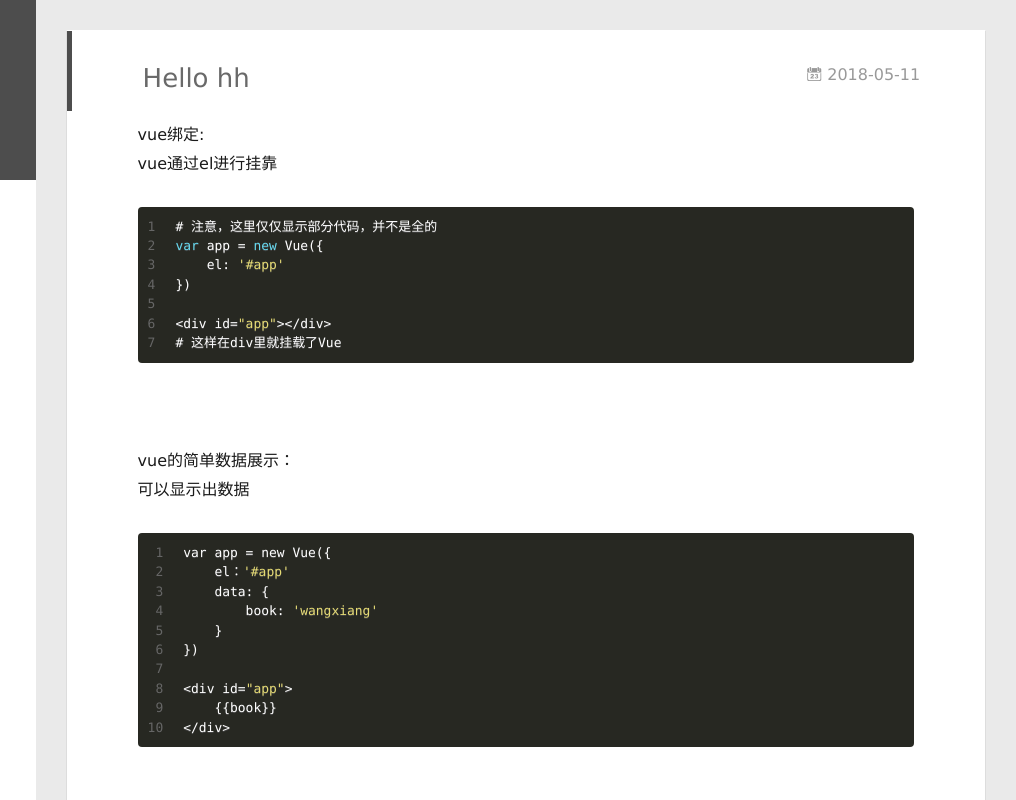
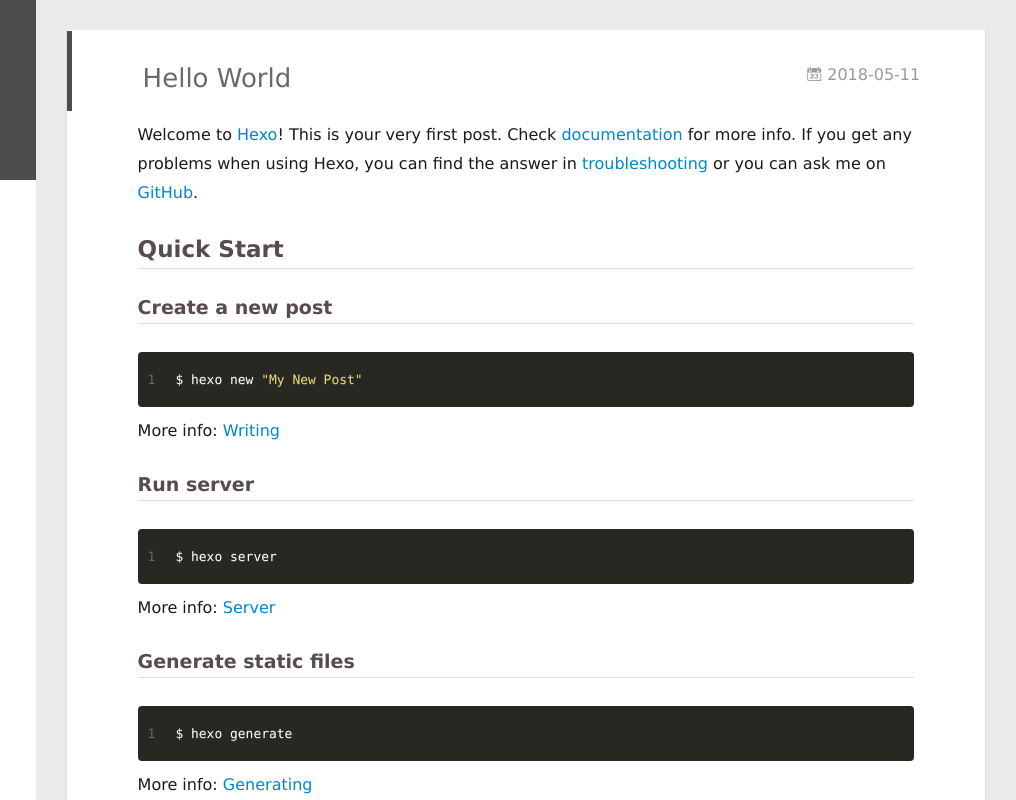
Before and after one commit to xiangking/xiangking.github.io, a plain HTML site: page 2018/05/11/VUE/index.html in a window 1280 px wide. Shown: the full height of the page, 264-1280 px from the left. Drawn offline with nearby package versions, Linux system fonts and the light colour scheme; some packages are replaced by stand-ins of ours; animation ran at ten frames a second.

Commit message:
Site updated: 2018-05-11 22:26:08

```diff
--- a/2018/05/11/VUE/index.html
+++ b/2018/05/11/VUE/index.html
@@ -6,20 +6,20 @@
   <meta name="renderer" content="webkit">
   <meta http-equiv="X-UA-Compatible" content="IE=edge" >
   <link rel="dns-prefetch" href="http://yoursite.com">
-  <title>Hello hh | WX的博客</title>
+  <title>Hello World | WX的博客</title>
   <meta name="viewport" content="width=device-width, initial-scale=1, maximum-scale=1">
-  <meta name="description" content="vue绑定:vue通过el进行挂靠   1234567# 注意，这里仅仅显示部分代码，并不是全的var app = new Vue(&amp;#123;    el: &apos;#app&apos;&amp;#125;)&amp;lt;div id=&quot;app&quot;&amp;gt;&amp;lt;/div&amp;gt;# 这样在div里就挂载了Vue  vue的简单数据展示：可以显示出数据 12345678910var app = new Vue(&amp;#123;">
+  <meta name="description" content="Welcome to Hexo! This is your very first post. Check documentation for more info. If you get any problems when using Hexo, you can find the answer in troubleshooting or you can ask me on GitHub. Quick">
 <meta name="keywords" content="Machine Learning">
 <meta property="og:type" content="article">
-<meta property="og:title" content="Hello hh">
+<meta property="og:title" content="Hello World">
 <meta property="og:url" content="http://yoursite.com/2018/05/11/VUE/index.html">
 <meta property="og:site_name" content="WX的博客">
-<meta property="og:description" content="vue绑定:vue通过el进行挂靠   1234567# 注意，这里仅仅显示部分代码，并不是全的var app = new Vue(&amp;#123;    el: &apos;#app&apos;&amp;#125;)&amp;lt;div id=&quot;app&quot;&amp;gt;&amp;lt;/div&amp;gt;# 这样在div里就挂载了Vue  vue的简单数据展示：可以显示出数据 12345678910var app = new Vue(&amp;#123;">
+<meta property="og:description" content="Welcome to Hexo! This is your very first post. Check documentation for more info. If you get any problems when using Hexo, you can find the answer in troubleshooting or you can ask me on GitHub. Quick">
 <meta property="og:locale" content="default">
-<meta property="og:updated_time" content="2018-05-11T14:24:08.689Z">
+<meta property="og:updated_time" content="2018-05-11T14:25:33.071Z">
 <meta name="twitter:card" content="summary">
-<meta name="twitter:title" content="Hello hh">
-<meta name="twitter:description" content="vue绑定:vue通过el进行挂靠   1234567# 注意，这里仅仅显示部分代码，并不是全的var app = new Vue(&amp;#123;    el: &apos;#app&apos;&amp;#125;)&amp;lt;div id=&quot;app&quot;&amp;gt;&amp;lt;/div&amp;gt;# 这样在div里就挂载了Vue  vue的简单数据展示：可以显示出数据 12345678910var app = new Vue(&amp;#123;">
+<meta name="twitter:title" content="Hello World">
+<meta name="twitter:description" content="Welcome to Hexo! This is your very first post. Check documentation for more info. If you get any problems when using Hexo, you can find the answer in troubleshooting or you can ask me on GitHub. Quick">
 
     <link rel="alternative" href="/atom.xml" title="WX的博客" type="application/atom+xml">
 
@@ -172,7 +172,7 @@ var _hmt = _hmt || [];
 
 
     <h1 class="article-title" itemprop="name">
-      Hello hh
+      Hello World
     </h1>
 
 
@@ -185,13 +185,15 @@ var _hmt = _hmt || [];
 
     <div class="article-entry" itemprop="articleBody">
 
-        <p>vue绑定:<br>vue通过el进行挂靠</p>
-<p>
-
-<figure class="highlight vala"><table><tr><td class="gutter"><pre><span class="line">1</span><br><span class="line">2</span><br><span class="line">3</span><br><span class="line">4</span><br><span class="line">5</span><br><span class="line">6</span><br><span class="line">7</span><br></pre></td><td class="code"><pre><span class="line"><span class="meta"># 注意，这里仅仅显示部分代码，并不是全的</span></span><br><span class="line"><span class="keyword">var</span> app = <span class="keyword">new</span> Vue(&#123;</span><br><span class="line">    el: <span class="string">'#app'</span></span><br><span class="line">&#125;)</span><br><span class="line"></span><br><span class="line">&lt;div id=<span class="string">"app"</span>&gt;&lt;/div&gt;</span><br><span class="line"><span class="meta"># 这样在div里就挂载了Vue</span></span><br></pre></td></tr></table></figure>
-</p><p><br></p>
-<p>vue的简单数据展示：<br>可以显示出数据</p>
-<figure class="highlight stylus"><table><tr><td class="gutter"><pre><span class="line">1</span><br><span class="line">2</span><br><span class="line">3</span><br><span class="line">4</span><br><span class="line">5</span><br><span class="line">6</span><br><span class="line">7</span><br><span class="line">8</span><br><span class="line">9</span><br><span class="line">10</span><br></pre></td><td class="code"><pre><span class="line"><span class="selector-tag">var</span> app = new Vue(&#123;</span><br><span class="line">    el：<span class="string">'#app'</span></span><br><span class="line">    data: &#123;</span><br><span class="line">        book: <span class="string">'wangxiang'</span></span><br><span class="line">    &#125;</span><br><span class="line">&#125;)</span><br><span class="line"></span><br><span class="line">&lt;<span class="selector-tag">div</span> id=<span class="string">"app"</span>&gt;</span><br><span class="line">    &#123;&#123;book&#125;&#125;</span><br><span class="line">&lt;/div&gt;</span><br></pre></td></tr></table></figure>
+        <p>Welcome to <a href="https://hexo.io/" target="_blank" rel="noopener">Hexo</a>! This is your very first post. Check <a href="https://hexo.io/docs/" target="_blank" rel="noopener">documentation</a> for more info. If you get any problems when using Hexo, you can find the answer in <a href="https://hexo.io/docs/troubleshooting.html" target="_blank" rel="noopener">troubleshooting</a> or you can ask me on <a href="https://github.com/hexojs/hexo/issues" target="_blank" rel="noopener">GitHub</a>.</p>
+<h2 id="Quick-Start"><a href="#Quick-Start" class="headerlink" title="Quick Start"></a>Quick Start</h2><h3 id="Create-a-new-post"><a href="#Create-a-new-post" class="headerlink" title="Create a new post"></a>Create a new post</h3><figure class="highlight bash"><table><tr><td class="gutter"><pre><span class="line">1</span><br></pre></td><td class="code"><pre><span class="line">$ hexo new <span class="string">"My New Post"</span></span><br></pre></td></tr></table></figure>
+<p>More info: <a href="https://hexo.io/docs/writing.html" target="_blank" rel="noopener">Writing</a></p>
+<h3 id="Run-server"><a href="#Run-server" class="headerlink" title="Run server"></a>Run server</h3><figure class="highlight bash"><table><tr><td class="gutter"><pre><span class="line">1</span><br></pre></td><td class="code"><pre><span class="line">$ hexo server</span><br></pre></td></tr></table></figure>
+<p>More info: <a href="https://hexo.io/docs/server.html" target="_blank" rel="noopener">Server</a></p>
+<h3 id="Generate-static-files"><a href="#Generate-static-files" class="headerlink" title="Generate static files"></a>Generate static files</h3><figure class="highlight bash"><table><tr><td class="gutter"><pre><span class="line">1</span><br></pre></td><td class="code"><pre><span class="line">$ hexo generate</span><br></pre></td></tr></table></figure>
+<p>More info: <a href="https://hexo.io/docs/generating.html" target="_blank" rel="noopener">Generating</a></p>
+<h3 id="Deploy-to-remote-sites"><a href="#Deploy-to-remote-sites" class="headerlink" title="Deploy to remote sites"></a>Deploy to remote sites</h3><figure class="highlight bash"><table><tr><td class="gutter"><pre><span class="line">1</span><br></pre></td><td class="code"><pre><span class="line">$ hexo deploy</span><br></pre></td></tr></table></figure>
+<p>More info: <a href="https://hexo.io/docs/deployment.html" target="_blank" rel="noopener">Deployment</a></p>
 
 
 
--- a/content.json
+++ b/content.json
@@ -1 +1 @@
-[{"title":"Hello hh","date":"2018-05-11T13:09:34.336Z","path":"2018/05/11/VUE/","tags":[]},{"title":"Hello World","date":"2018-05-11T05:59:25.243Z","path":"2018/05/11/hello-world/","tags":[]}]
+[{"title":"Hello World","date":"2018-05-11T13:09:34.336Z","path":"2018/05/11/VUE/","tags":[]},{"title":"Hello World","date":"2018-05-11T05:59:25.243Z","path":"2018/05/11/hello-world/","tags":[]}]
```
Also changed, not shown: 2018/05/11/hello-world/index.html (+1 -1 lines), archives/2018/05/index.html (+1 -1 lines), archives/2018/index.html (+1 -1 lines), archives/index.html (+1 -1 lines), index.html (+10 -8 lines).
